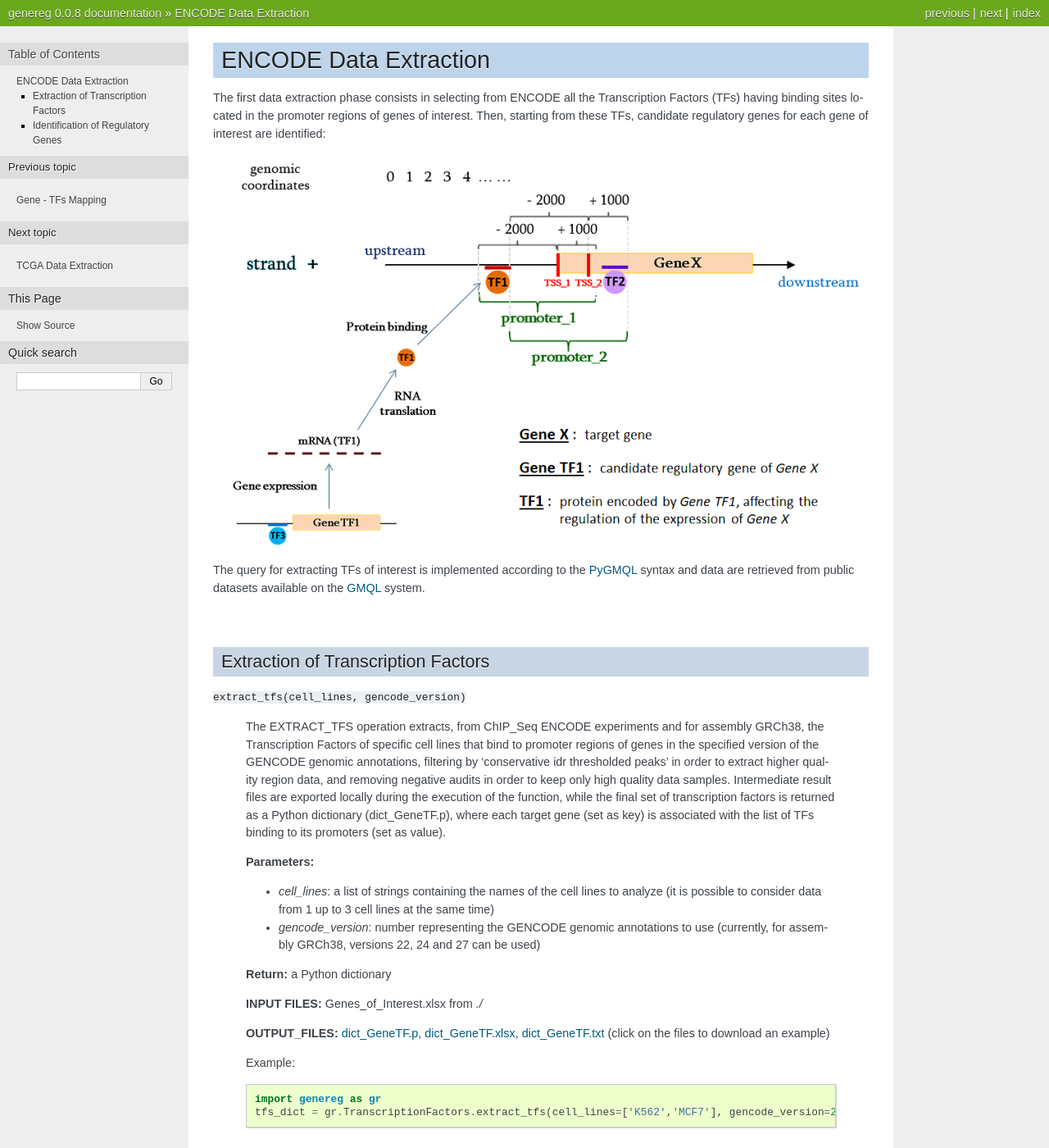
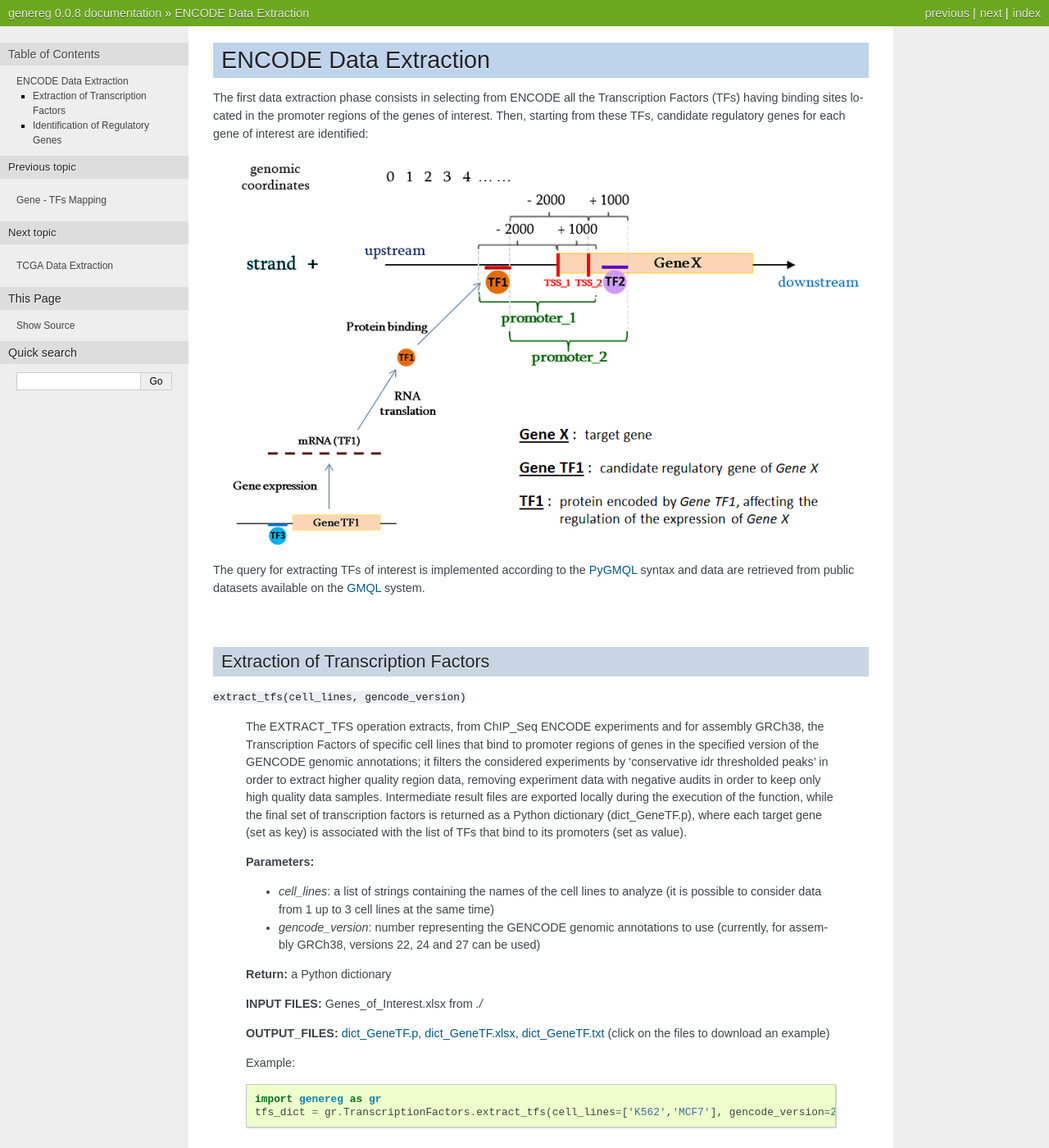
Before and after one commit to DEIB-GECO/genereg, a Sphinx documentation site: the page built from doc/source/encode.rst, in a window 1280 px wide and 1400 px high. Shown: the whole window at 82% size. Built offline with Sphinx 7.4.7, drawn with Linux system fonts in a browser that asks for light colours; some of the changed text lies outside the part shown.

Commit message:
Update encode.rst

```diff
--- a/doc/source/encode.rst
+++ b/doc/source/encode.rst
@@ -1,11 +1,11 @@
 ENCODE Data Extraction
 ============================================
-The first data extraction phase consists in selecting from ENCODE all the Transcription Factors (TFs) having binding sites located in the promoter regions of genes of interest. Then, starting from these TFs, candidate regulatory genes for each gene of interest are identified:
+The first data extraction phase consists in selecting from ENCODE all the Transcription Factors (TFs) having binding sites located in the promoter regions of the genes of interest. Then, starting from these TFs, candidate regulatory genes for each gene of interest are identified:
 
 .. image:: images/TFs.png
 
 
-The query for extracting TFs of interest is implemented according to the `PyGMQL <https://pygmql.readthedocs.io/en/latest/index.html>`_ syntax and data are retrieved from public datasets available on the `GMQL <http://gmql.eu/gmql-rest/>`_
+The query for extracting TFs of interest is implemented according to the `PyGMQL <https://pygmql.readthedocs.io/en/latest/index.html>`_ syntax and data are retrieved from public datasets available on the `GMQL <http://www.gmql.eu/gmql-rest/>`_
 system.
 
 |
@@ -16,7 +16,7 @@ Extraction of Transcription Factors
 
 ``extract_tfs(cell_lines, gencode_version)``
 
-	The EXTRACT_TFS operation extracts, from ChIP_Seq ENCODE experiments and for assembly GRCh38, the Transcription Factors of specific cell lines that bind to promoter regions of genes in the specified version of the GENCODE genomic annotations, filtering by 'conservative idr thresholded peaks' in order to extract higher quality region data, and removing negative audits in order to keep only high quality data samples. Intermediate result files are exported locally during the execution of the function, while the final set of transcription factors is returned as a Python dictionary (dict_GeneTF.p), where each target gene (set as key) is associated with the list of TFs binding to its promoters (set as value).
+	The EXTRACT_TFS operation extracts, from ChIP_Seq ENCODE experiments and for assembly GRCh38, the Transcription Factors of specific cell lines that bind to promoter regions of genes in the specified version of the GENCODE genomic annotations; it filters the considered experiments by 'conservative idr thresholded peaks' in order to extract higher quality region data, removing experiment data with negative audits in order to keep only high quality data samples. Intermediate result files are exported locally during the execution of the function, while the final set of transcription factors is returned as a Python dictionary (dict_GeneTF.p), where each target gene (set as key) is associated with the list of TFs that bind to its promoters (set as value).
 
 	**Parameters:**
 
@@ -58,6 +58,6 @@ Identification of Regulatory Genes
 
 |
 
-The following image explains how the extraction process for each target gene works and how its TFs and regulatory genes are identified:
+The following image explains how the extraction process for each target gene works and how the target gene's TFs and regulatory genes are identified:
 
 .. image:: images/encode.png
```
